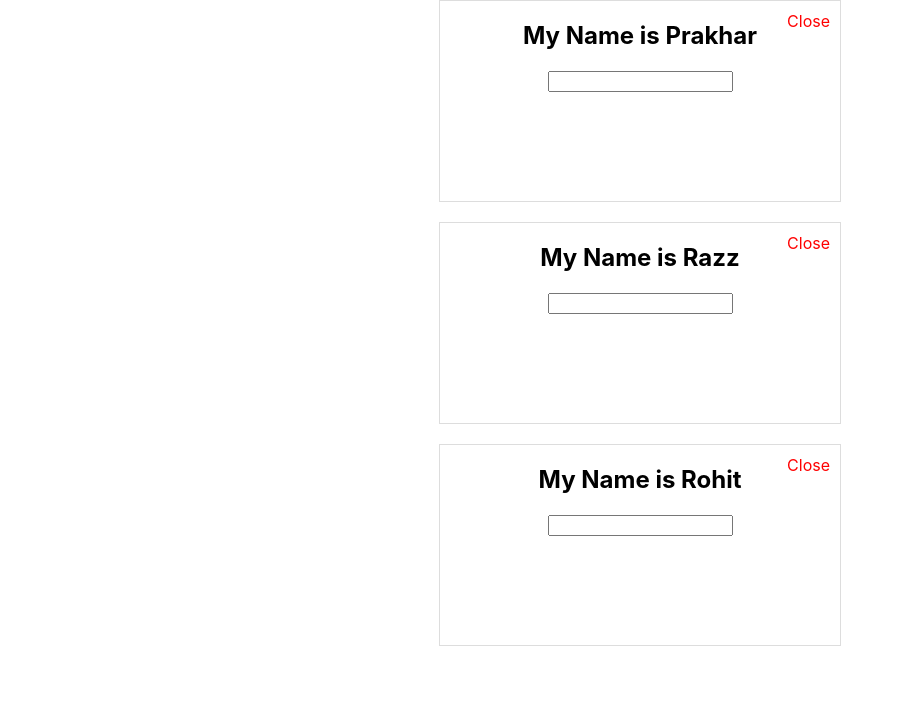
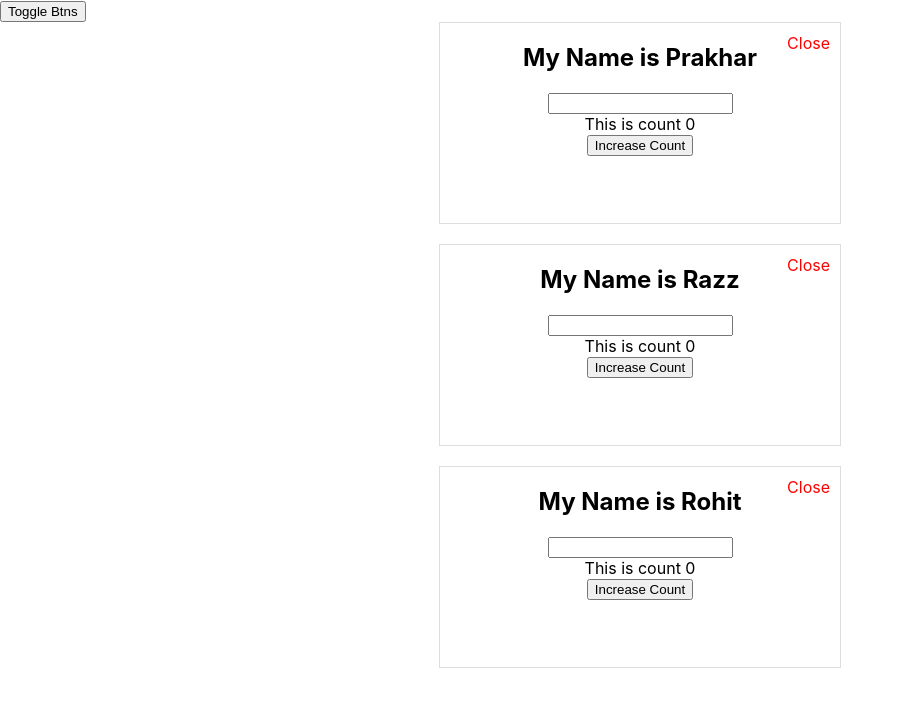
Before and after one commit to Devcorns/heroku, a React (Create React App) app: page / in a window 1280 px wide. Shown: the top 706 px of the page, without its empty margins (0-904 px from the left). Built offline with nearby package versions, Linux system fonts and the light colour scheme.

Commit message:
learn use state

```diff
--- a/src/App.js
+++ b/src/App.js
@@ -3,21 +3,16 @@ import './App.css';
 import Person from "./Component/Person/Person"
 
 class App extends React.Component {
-
-
-
   state = {
     person: [
       {name:"Prakhar",id:"0"},
       {name:"Razz",id:"1"},
       {name:"Rohit",id:"2"}
-    ]
+    ],
+    toggle:true
   };
-
-
-
-  changeName = () => {
-    console.log("change name");
+  changeName = (e) => {
+    console.log("Name change event ")
   }
   closeFn = (eventId,event) => {
     console.log("This is event id",eventId,event)
@@ -34,15 +29,32 @@ class App extends React.Component {
       }
     })
   }
+
+  toggleFn = () => {
+    this.setState( {
+      toggle:!this.state.toggle
+    }
+    )
+  }
+
   render() {
-    let person = (
-      this.state.person.map((item,index)=> {
-        return <Person  name={item.name} clickMethod={this.changeName} close={this.closeFn.bind(this,item.id)}  key={index} id={item.id} />
-      })
-    );
+
+    if(this.state.toggle){
+      var person = (
+        this.state.person.map((item,index)=> {
+          return <Person  name={item.name} changeMethod={this.changeName}  close={this.closeFn.bind(this,item.id)}  key={index} id={item.id} />
+        })
+      );
+    }
+
+
+
     return (
       <div>
-        {person}
+        <button onClick={this.toggleFn}>Toggle Btns</button>
+        <div>
+          {person}
+        </div>
       </div>
     );
 
--- a/src/Component/Person/Person.js
+++ b/src/Component/Person/Person.js
@@ -1,13 +1,25 @@
-import React  from "react";
+import React, { useEffect, useState }  from "react";
 import {} from './Person.css'
 
 var Person = (props) => {
-    console.log(props)
+
+    let [count,setCount] = useState(0);
+
+
+    useEffect(()=>{
+        console.log("Use Effect render count... Person.js");
+    },[count])
+
+    useEffect(()=>{
+        console.log("Use Effect render person... Person.js");
+    },[props.Person])
 
     return (
         <div className="card" id={props.id}>
             <h2>My Name is {props.name} </h2>
-            <input onChange={props.clickMethod} type="text" />
+            <input onChange={props.changeMethod} type="text" />
+    <div>This is count {count}</div>
+    <button onClick={()=>{setCount(count+1)}}>Increase Count</button>
             <span className="close" onClick={props.close}>Close</span>
         </div>
     );
```
